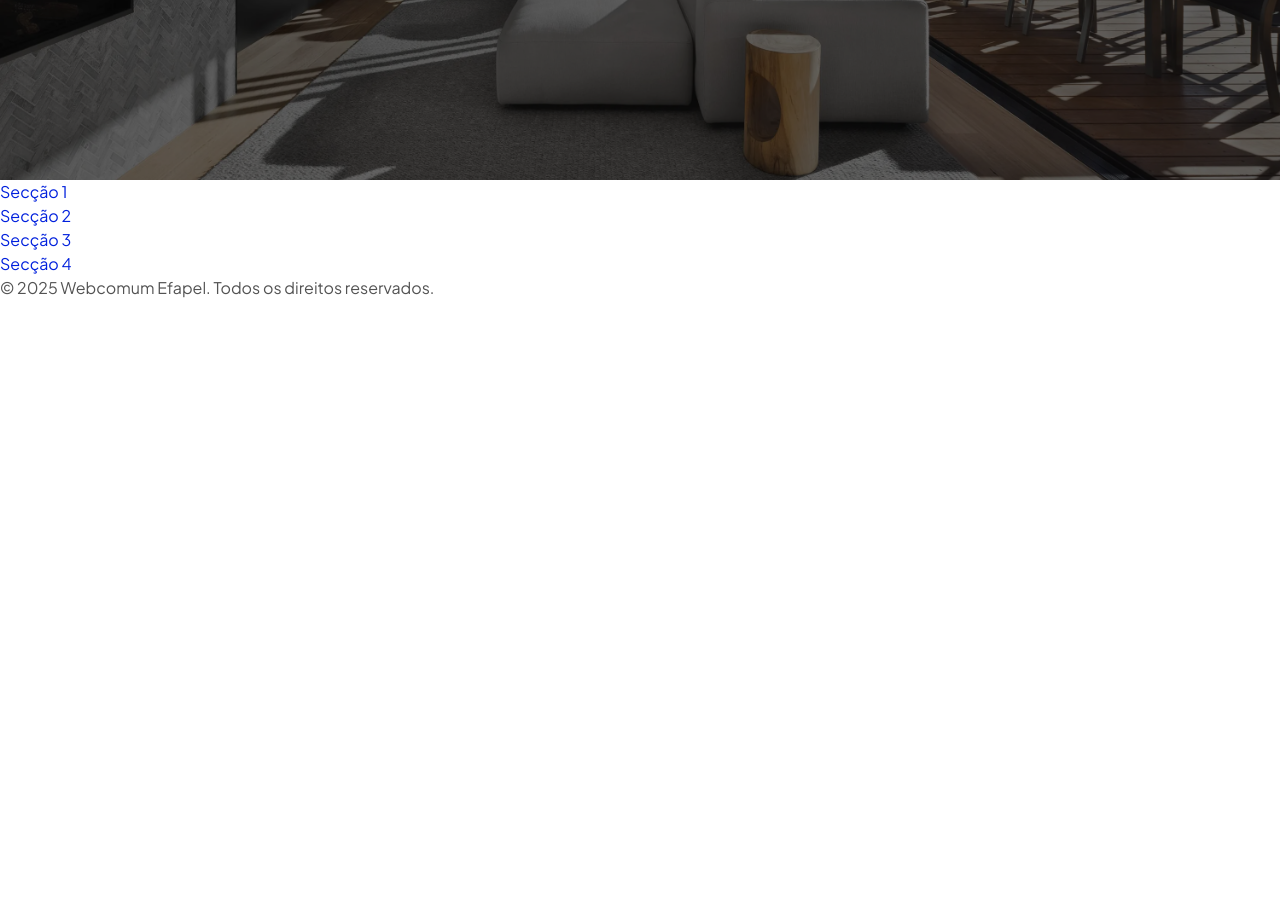
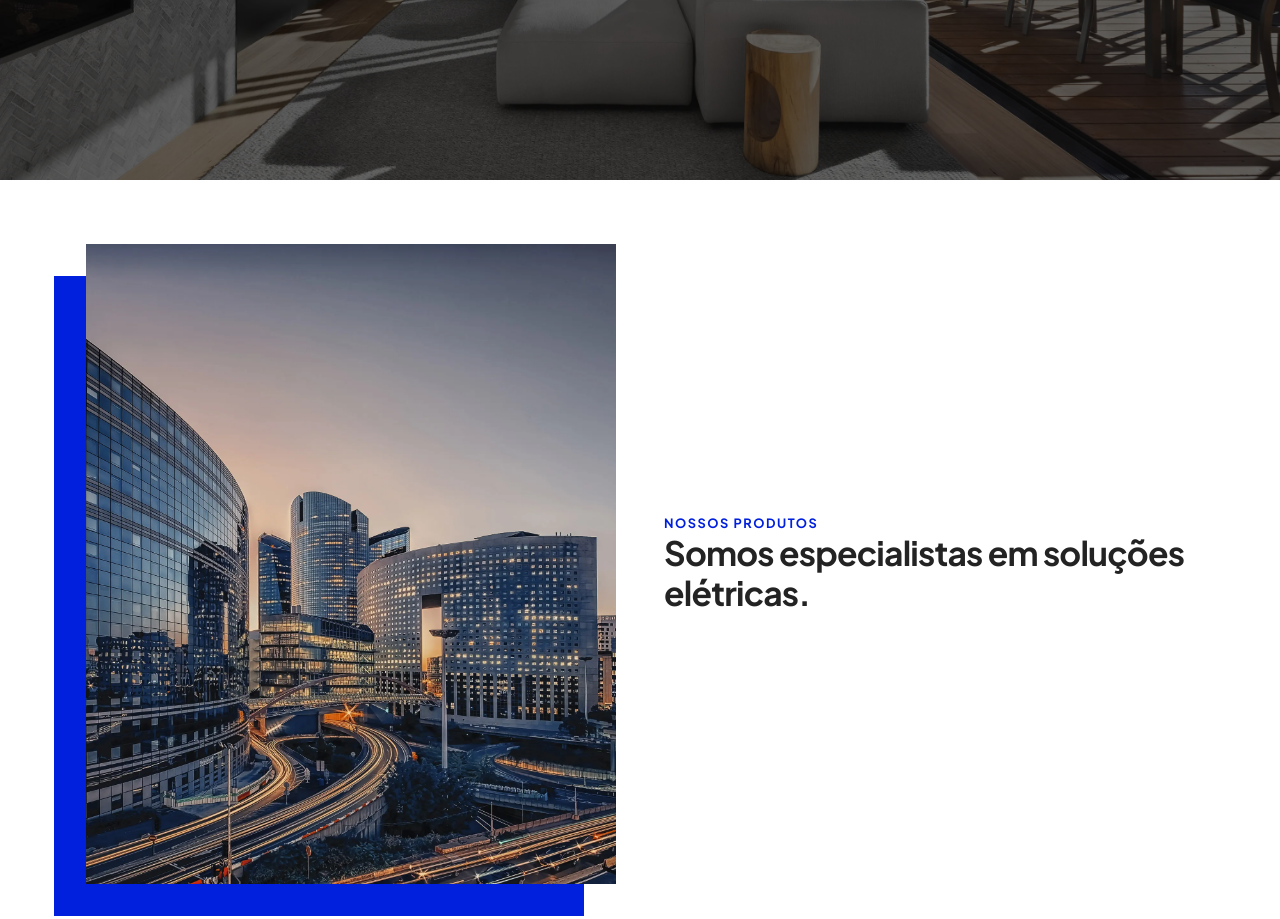
Before and after one commit to diogofcarvalho95/webcomum-efapel, a website built with Vite: page index.html in a window 1280 px wide. Shown: the part 2009-2928 px from the top of the page. Before the commit the page ends 2309 px from the top, so only its background shows below. Built offline with nearby package versions, Linux system fonts and the light colour scheme.

Commit message:
Solucoes

```diff
--- a/index.html
+++ b/index.html
@@ -255,7 +255,7 @@
           </div>
         </section>
         <section id="cta" class="cta" tabindex="-1" aria-label="Secção cta">
-          <a href="#produtos" class="cta__container">
+          <a href="#solucoes" class="cta__container">
             <img class="cta__image" src="/assets/cta.webp" alt="Precisa de ajuda para eletrificar" loading="lazy">
             <div class="cta__overlay"></div>
             <div class="container cta__content">
@@ -264,6 +264,21 @@
               <button class="btn btn--white" type="button"><span>Encontrar produtos</span><svg xmlns="http://www.w3.org/2000/svg" fill="none" viewBox="0 0 24 24" stroke-width="1.5" stroke="currentColor"><path stroke-linecap="round" stroke-linejoin="round" d="M17.25 8.25 21 12m0 0-3.75 3.75M21 12H3" /></svg></button>
             </div>
           </a>
+        </section>
+        <section id="solucoes" class="solutions" tabindex="-1" aria-label="Secção soluções">
+          <div class="container solutions__container">
+            <div class="solutions__image">
+              <img src="/assets/solucoes.webp" alt="Somos especialistas em soluções elétricas" loading="lazy">
+              <div class="solutions__image__shadow"></div>
+            </div>
+            <div class="solutions__faqs">
+                <h2 class="small-title small-title--primary">Nossos produtos</h2>
+                <h3 class="title">Somos especialistas em soluções elétricas.</h3>
+            </div>
+          </div>
+        </section>
+        <section id="idealizar" class="solutions" tabindex="-1" aria-label="Secção soluções">
+
         </section>
       </main>
       <footer role="contentinfo">
--- a/src/styles/_index.scss
+++ b/src/styles/_index.scss
@@ -8,3 +8,4 @@
 @forward './components/hero';
 @forward './components/products';
 @forward './components/cta';
+@forward './components/solutions';
--- a/src/styles/components/_products.scss
+++ b/src/styles/components/_products.scss
@@ -4,6 +4,10 @@
     padding-top: 3rem;
     padding-bottom: 3rem;
     position: relative;
+    @media (min-width: 992px) {
+        padding-top: 4rem;
+        padding-bottom: 4rem;
+    }
     &__side {
         white-space: nowrap;
         font-weight: 800;
@@ -29,10 +33,6 @@
         @media (min-width: 1440px) {
             font-size: 7rem;
         }
-    }
-    @media (min-width: 992px) {
-        padding-top: 4rem;
-        padding-bottom: 4rem;
     }
     .swiper-button-next, .swiper-button-prev {
         border: 1px solid $neutral-color;
--- /dev/null
+++ b/src/styles/components/_solutions.scss
@@ -0,0 +1,47 @@
+@use './../variables' as *;
+
+.solutions {
+    padding-top: 3rem;
+    padding-bottom: 3rem;
+    position: relative;
+    @media (min-width: 992px) {
+        padding-top: 4rem;
+        padding-bottom: 4rem;
+    }
+    &__container {
+        display: grid;
+        grid-template-columns: repeat(2, 1fr);
+        gap: 1.5rem;
+        align-items: center;
+        @media (min-width: 992px) {
+            gap: 2rem;
+        }
+        @media (min-width: 1200px) {
+            gap: 3rem;
+        }
+        @media (min-width: 1440px) {
+            gap: 3.5rem;
+        }
+    }
+    &__image {
+        position: relative;
+        img {
+            width: 100%;
+            height: 80vh;
+            max-width: 100%;
+            object-fit: cover;
+            z-index: 2;
+            position: relative;
+        }
+        &__shadow {
+            position: absolute;
+            pointer-events: none;
+            left: -2rem;
+            top: 2rem;
+            background-color: $primary-color;
+            width: 100%;
+            height: 100%;
+            z-index: 1;
+        }
+    }
+}
```
Also changed, not shown: public/assets/solucoes.webp (added).
